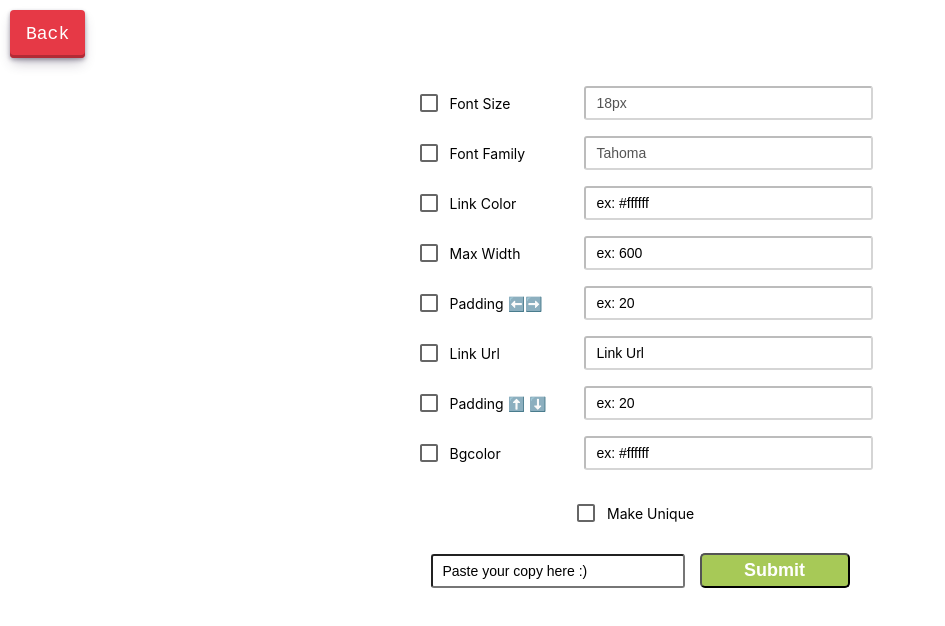
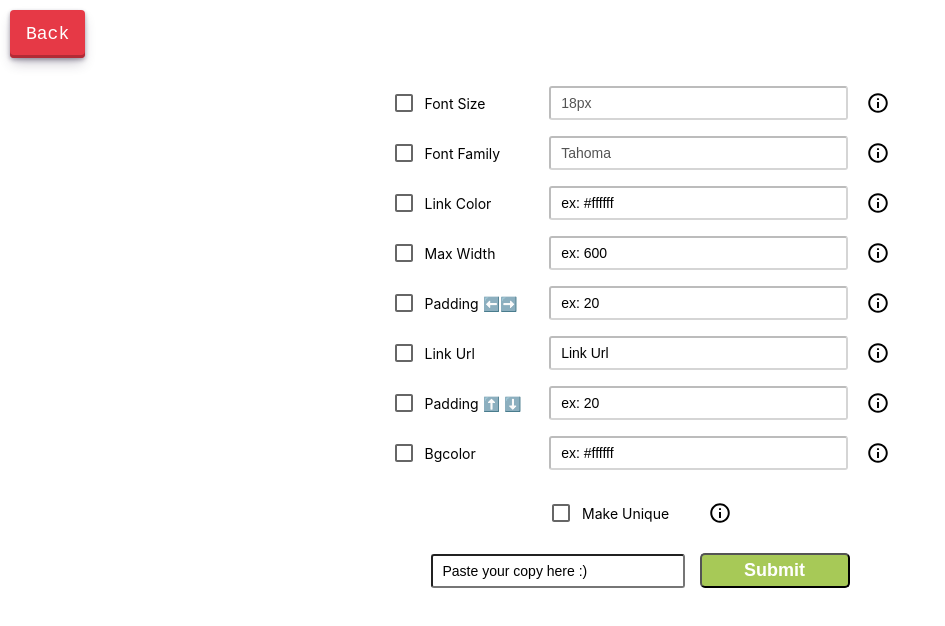
Before and after one commit to INRGI/CopyMaker, a React (Vite) app: page /id-1 in a window 1280 px wide. Shown: the top 626 px of the page, without its empty margins (0-945 px from the left). Built offline with nearby package versions, Linux system fonts and the light colour scheme.

Commit message:
Add info component

```diff
--- a/src/components/FormPromo/FormPromo.jsx
+++ b/src/components/FormPromo/FormPromo.jsx
@@ -13,6 +13,7 @@ import AddImageModal from "../AddImageModal";
 import Checkbox from '@mui/material/Checkbox';
 import makeCopy from "../../helpers/makeCopy";
 import { Bounce, toast } from "react-toastify";
+import InfoButton from "../InfoButton/InfoButton";
 
 const FormPromo = () => {
     const { domainId } = useParams();
@@ -131,6 +132,7 @@ const FormPromo = () => {
                             </Label>
 
                             <FormInput type="text" name="fontSize" id={fontSizeId} placeholder="ex: 16" disabled={!isFontSize}/>
+                            <InfoButton  text="Please paste Font Size value without px"/>
                         </InputContainer>
 
                         <InputContainer>
@@ -140,6 +142,7 @@ const FormPromo = () => {
                             </Label>
 
                             <FormInput type="text" name="fontFamily" id={fontFamilyId} placeholder="ex: Roboto" disabled={!isFontFamily}/>
+                            <InfoButton  text="Please paste Font Family value here"/>
                         </InputContainer>
 
                         <InputContainer>
@@ -149,6 +152,7 @@ const FormPromo = () => {
                             </Label>
 
                             <FormInput type="text" name="colorLink" id={colorLinkId} placeholder="ex: #ffffff" disabled={!isColorLink}/>
+                            <InfoButton  text="Please paste Link Color like this #ffffff"/>
                         </InputContainer>
 
 
@@ -159,6 +163,7 @@ const FormPromo = () => {
                             </Label>
 
                             <FormInput type="text" name="width" id={width} placeholder="ex: 600" disabled={!isWidth}/>
+                            <InfoButton  text="Please paste Width value without px"/>
                         </InputContainer>
 
 
@@ -169,6 +174,7 @@ const FormPromo = () => {
                             </Label>
 
                             <FormInput type="text" name="paddingLR" id={paddingLR} placeholder="ex: 20" disabled={!isPaddingLR}/>
+                            <InfoButton  text="Please paste Padding value without px"/>
                         </InputContainer>
 
                         <InputContainer>
@@ -178,6 +184,7 @@ const FormPromo = () => {
                             </Label>
 
                             <FormInput type="text" name="linkUrl" id={linkUrlId} placeholder="Link Url" disabled={!isLinkUrl}/>
+                            <InfoButton  text="Please paste Link Address here"/>
                         </InputContainer>
 
                         <InputContainer>
@@ -187,6 +194,7 @@ const FormPromo = () => {
                             </Label>
 
                             <FormInput type="text" name="trTB" id={TrTBId} placeholder="ex: 20" disabled={!isTrTB}/>
+                            <InfoButton  text="Please paste Padding value without px"/>
                         </InputContainer>
 
                         <InputContainer>
@@ -196,6 +204,7 @@ const FormPromo = () => {
                             </Label>
 
                             <FormInput type="text" name="BGColor" id={BGColorId} placeholder="ex: #ffffff" disabled={!isBGColor}/>
+                            <InfoButton  text="Please paste Background Color like this #ffffff"/>
                         </InputContainer>
 
                     </Container>
@@ -205,6 +214,7 @@ const FormPromo = () => {
                                 <Checkbox checked={isReplace} onChange={() => setReplace((prev) => !prev)} color="success" />
                                 Make Unique
                             </LabelCheckBox>
+                            <InfoButton  text="Replace the symbols against the spam checker"/>
                     </CheckBoxContainer>
 
                     <SubmitContainer>
@@ -238,6 +248,7 @@ const FormPromo = () => {
                         <div>
                             <ResultContainer>
                                 <AddImageButton type="button" onClick={()=> handleImageAdd(submitedResult)}>Add Image</AddImageButton>
+                                <InfoButton  text="Add custom image at start html, after that you just move all that block to place what you need"/>
                             </ResultContainer>
                         </div>
                     )}
--- a/src/components/FormPromo/FormPromo.styled.jsx
+++ b/src/components/FormPromo/FormPromo.styled.jsx
@@ -7,7 +7,7 @@ export const FormInput = styled(Field)`
     display: block;
     min-height: 30px;
     width: 85%;
-    max-width: 300px;
+    max-width: 280px;
     background-color: rgba(255,255,255,0.07);
     border-radius: 3px;
     padding: 0 10px;
--- /dev/null
+++ b/src/components/InfoButton/InfoButton.jsx
@@ -0,0 +1,15 @@
+import { IoMdInformationCircleOutline } from "react-icons/io";
+import IconButton from '@mui/material/IconButton';
+import Tooltip from '@mui/material/Tooltip';
+
+const InfoButton = ({text}) => {
+  return (
+    <Tooltip title={text} placement="right" color="black">
+      <IconButton>
+        <IoMdInformationCircleOutline  color="black"/>
+      </IconButton>
+    </Tooltip>
+  );
+}
+
+export default InfoButton
--- /dev/null
+++ b/src/components/InfoButton/index.js
@@ -0,0 +1 @@
+export {default} from './InfoButton';
```
